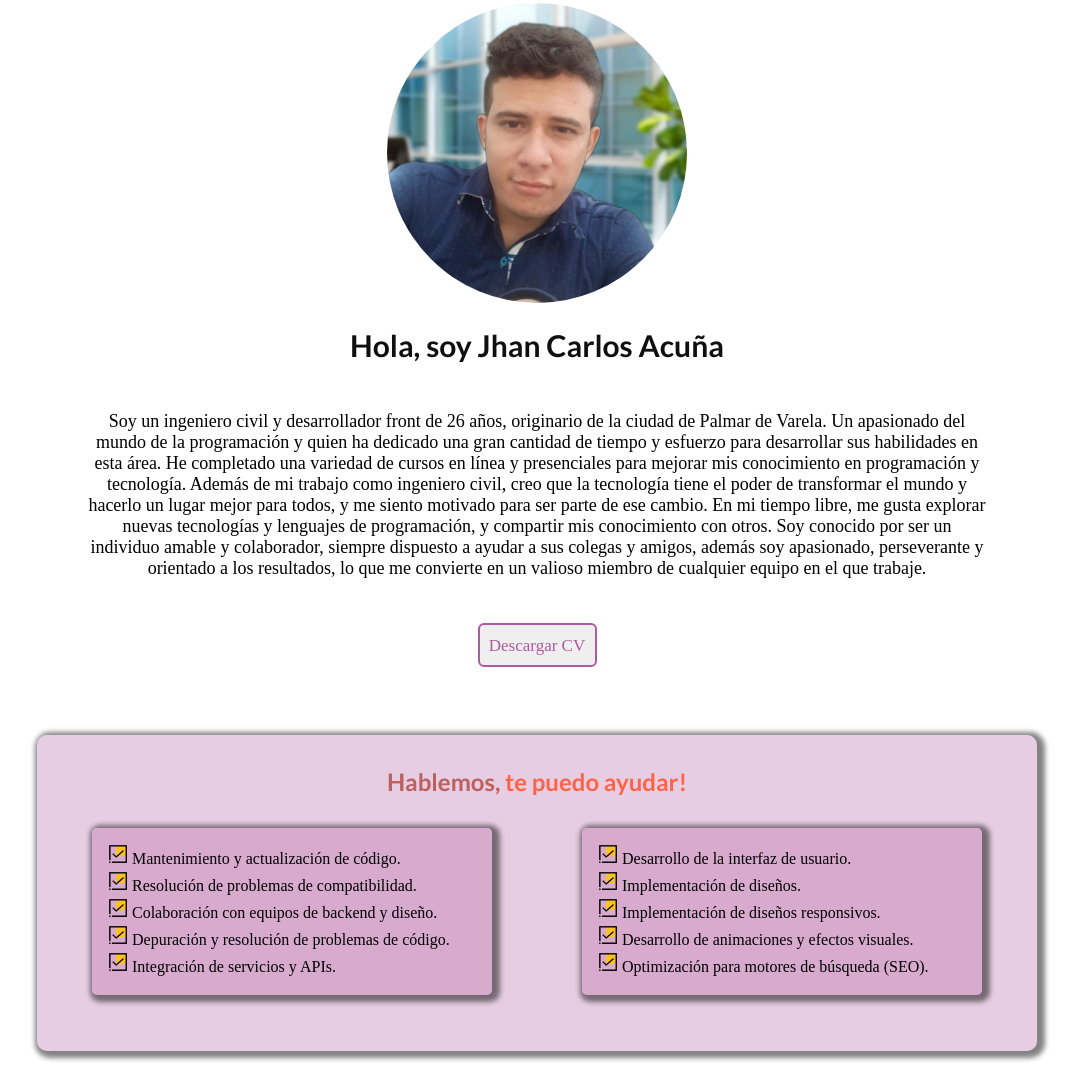
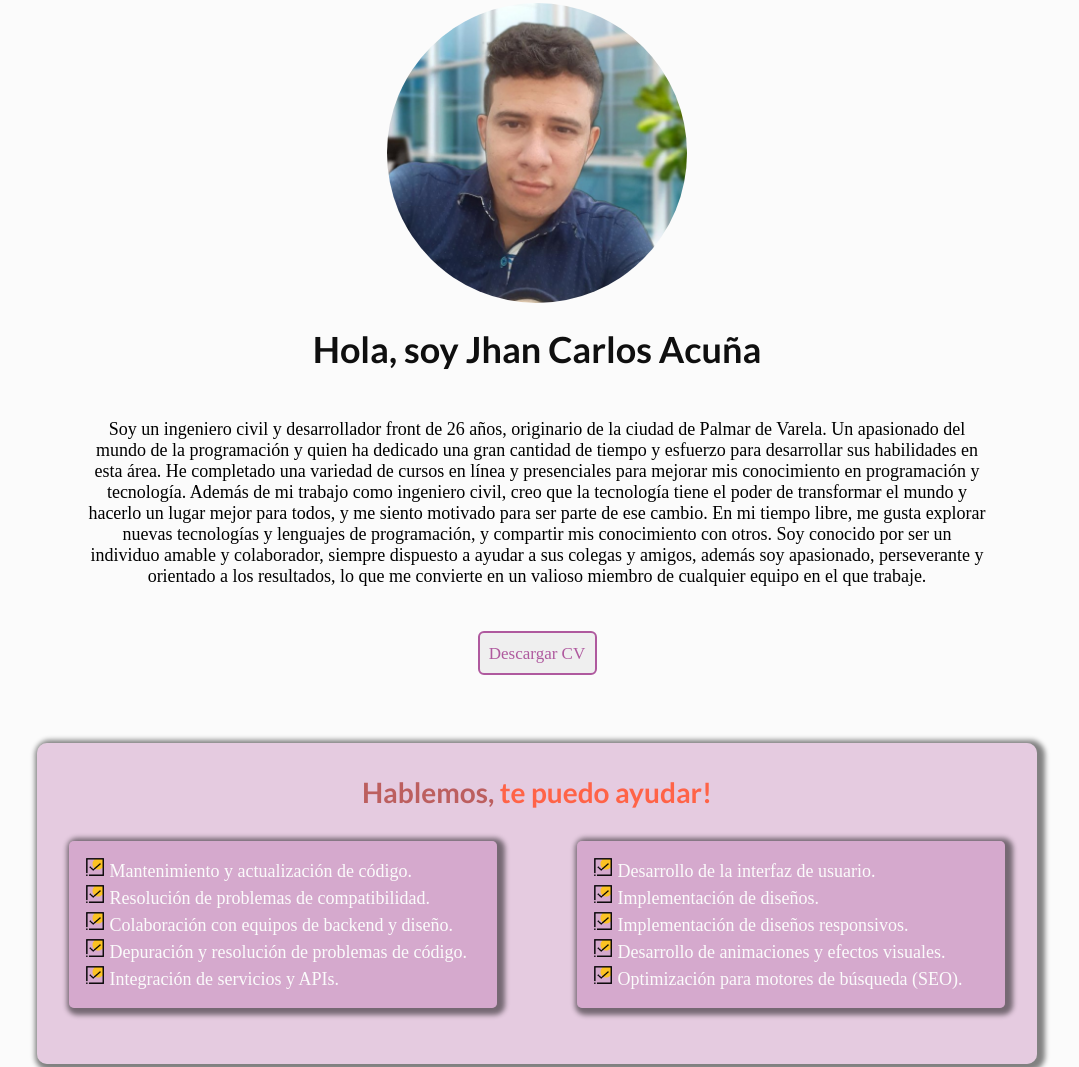
Before and after one commit to jcacunainge/Proyecto-Codigo-1, a plain HTML site: page proyecto-1/index.html in a window 1280 px wide. Shown: the part 237-1304 px from the top of the page, without its empty margins (103-1182 px from the left). Drawn offline with Linux system fonts and the light colour scheme; a web font is replaced by a local one.

Commit message:
ajustando estilos

```diff
--- a/proyecto-1/css/css.css
+++ b/proyecto-1/css/css.css
@@ -7,7 +7,11 @@
     list-style: none;
     text-decoration: none;
 }
-
+main{
+    background-color: #fbfbfb;
+    color: #fbfbfb;
+    font-size: 18px;
+}
 header{
     background-color: #fbfbfb;
     height: 220px;
@@ -68,7 +72,7 @@ nav ul li a {
 .titulo-principal{
     font-family: 'Lato', sans-serif;
     color: #0f0f0f;
-    font-size: 30px;
+    font-size: 36px;
     margin: 1.5rem 0;
 }
 
@@ -99,7 +103,7 @@ h2 {
     color: rgb(188, 95, 95);
     font-family: 'Lato', sans-serif;
     margin-bottom: 10px;
-
+    font-size: 28px;
 }
 
 #seccion2-encabezado{
@@ -109,7 +113,7 @@ h2 {
     display: flex;
     flex-direction: column;
     margin: 0 auto;
-    max-width: 900px;
+    max-width: 1000px;
 }
 .contenedor_lista--funciones li:hover{
     transform: scale(1.03);
@@ -165,7 +169,7 @@ footer {
 
     .lista-hablemos{
         flex-direction: row;
-        max-width: 400px;
+        max-width: 500px;
     }
     .contenedor_lista--funciones{
         flex-direction: row;
```
